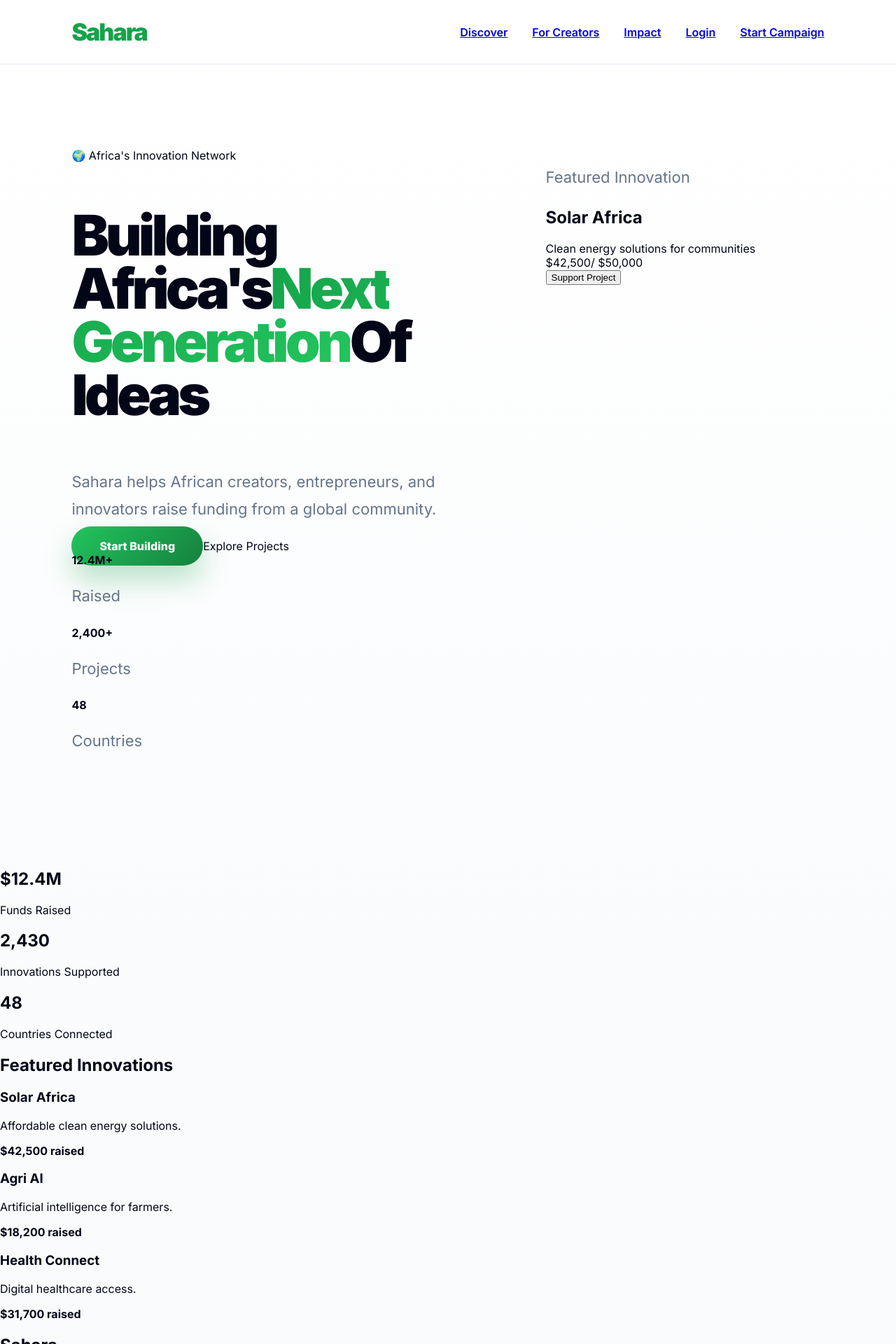
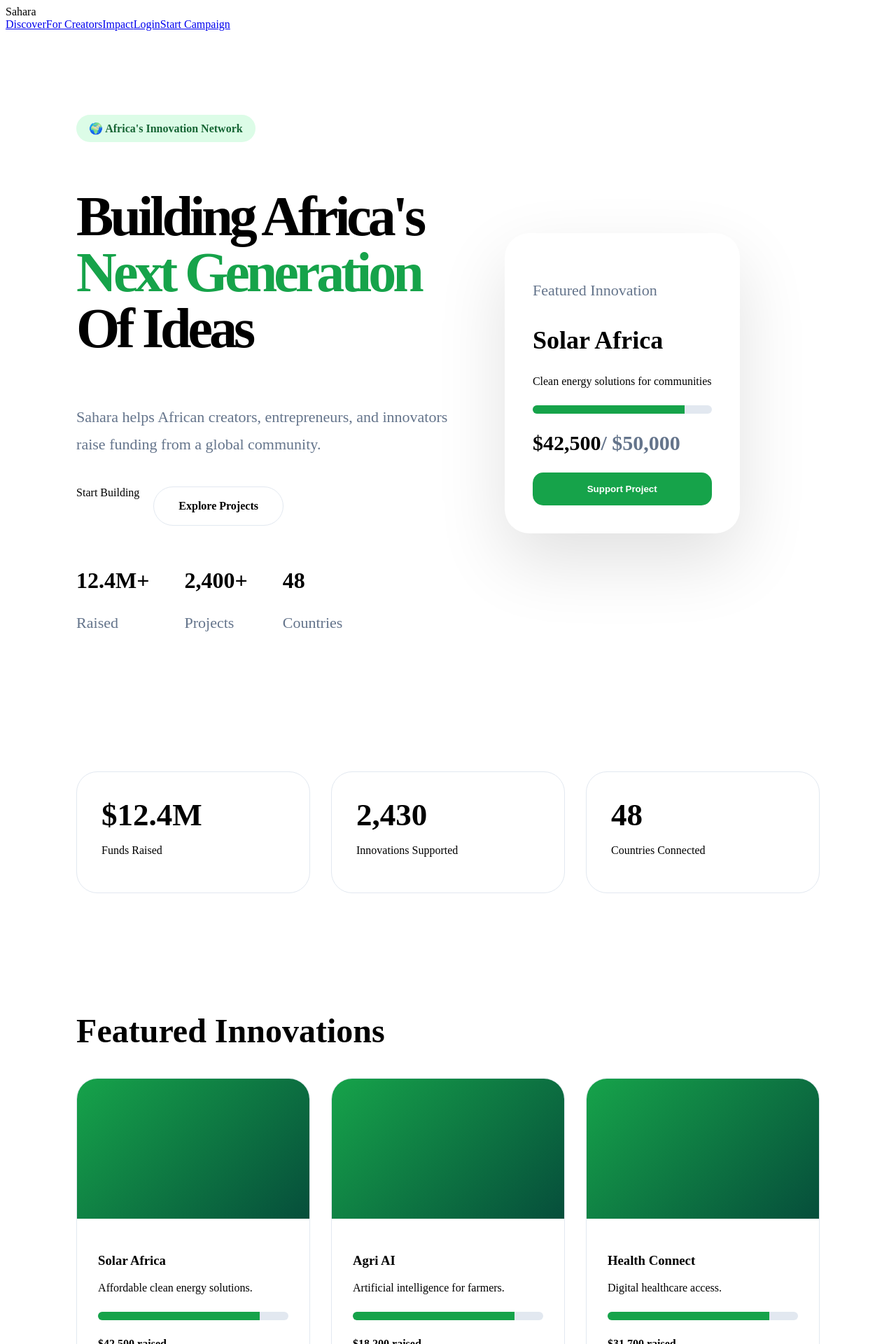
Before and after one commit to groupstum-dev/sahara, a Next.js app: page / in a window 1280 px wide. Shown: the top 1920 px of the page at 70% size. Built offline with nearby package versions, Linux system fonts and the light colour scheme.

Commit message:
Update globals.css

```diff
--- a/app/globals.css
+++ b/app/globals.css
@@ -1,144 +1,28 @@
-@import url("https://fonts.googleapis.com/css2?family=Inter:wght@400;500;600;700;800;900&display=swap");
+.badge{
 
+display:inline-block;
 
-:root {
+padding:10px 18px;
 
---primary:#16a34a;
+background:#dcfce7;
 
---primary-light:#22c55e;
+color:#166534;
 
---dark:#020617;
+border-radius:999px;
 
---background:#f8fafc;
-
---surface:#ffffff;
-
---muted:#64748b;
-
---border:#e2e8f0;
-
-
---radius-xl:32px;
-
---radius-lg:24px;
-
-
---shadow:
-
-0 30px 80px rgba(15,23,42,.12);
+font-weight:700;
 
 }
 
 
 
-*{
-
-box-sizing:border-box;
-
-}
-
-
-
-body{
-
-margin:0;
-
-font-family:"Inter",sans-serif;
-
-background:
-
-linear-gradient(
-
-180deg,
-
-#ffffff,
-
-#f8fafc
-
-);
-
-color:var(--dark);
-
-}
-
-
-
-
-/* NAVIGATION */
-
-
-.navbar{
-
-position:sticky;
-
-top:0;
-
-z-index:50;
-
-display:flex;
-
-justify-content:space-between;
-
-align-items:center;
-
-padding:25px 8%;
-
-background:
-
-rgba(255,255,255,.75);
-
-backdrop-filter:blur(20px);
-
-border-bottom:
-
-1px solid var(--border);
-
-}
-
-
-
-.logo{
-
-font-size:34px;
-
-font-weight:900;
-
-letter-spacing:-2px;
-
-color:var(--primary);
-
-}
-
-
-
-.nav-links{
-
-display:flex;
-
-gap:35px;
-
-font-weight:600;
-
-}
-
-
-
-
-
-/* HERO */
-
-
 .hero{
 
-padding:
-
-120px 8%;
+padding:120px 8%;
 
 display:grid;
 
-grid-template-columns:
-
-1.2fr .8fr;
+grid-template-columns:1fr 450px;
 
 gap:80px;
 
@@ -148,13 +32,9 @@ gap:80px;
 
 .hero h1{
 
-font-size:
+font-size:80px;
 
-80px;
-
-line-height:
-
-.95;
+line-height:1;
 
 letter-spacing:-5px;
 
@@ -166,21 +46,9 @@ font-weight:900;
 
 .hero h1 span{
 
-background:
+display:block;
 
-linear-gradient(
-
-135deg,
-
-#16a34a,
-
-#22c55e
-
-);
-
--webkit-background-clip:text;
-
-color:transparent;
+color:#16a34a;
 
 }
 
@@ -190,132 +58,193 @@ color:transparent;
 
 font-size:22px;
 
+color:#64748b;
+
 line-height:1.8;
-
-color:var(--muted);
-
-max-width:650px;
 
 }
 
 
 
+.hero-buttons{
 
+display:flex;
 
-/* GLASS CARDS */
+gap:20px;
 
-
-.glass{
-
-background:
-
-rgba(255,255,255,.7);
-
-backdrop-filter:
-
-blur(20px);
-
-border:
-
-1px solid rgba(255,255,255,.8);
-
-box-shadow:
-
-var(--shadow);
-
-border-radius:
-
-var(--radius-xl);
+margin-top:40px;
 
 }
 
 
 
+.btn-secondary{
 
+padding:18px 35px;
 
-/* BUTTONS */
+border-radius:999px;
 
+background:white;
 
-.btn-primary{
+border:1px solid #e2e8f0;
 
-background:
-
-linear-gradient(
-
-135deg,
-
-#22c55e,
-
-#15803d
-
-);
-
-color:white;
-
-padding:
-
-18px 40px;
-
-border-radius:
-
-999px;
-
-font-weight:800;
-
-border:none;
-
-box-shadow:
-
-0 20px 40px
-
-rgba(22,163,74,.3);
+font-weight:700;
 
 }
 
 
 
+.hero-card{
 
+display:flex;
 
-/* METRICS */
-
-
-.metrics{
-
-display:grid;
-
-grid-template-columns:
-
-repeat(3,1fr);
-
-gap:25px;
-
-padding:
-
-50px 8%;
+align-items:center;
 
 }
 
 
 
-.metric{
+.glass-card{
 
-padding:35px;
+padding:40px;
 
-border-radius:
-
-30px;
+border-radius:35px;
 
 background:white;
 
-border:
+box-shadow:
 
-1px solid var(--border);
+0 40px 100px rgba(0,0,0,.12);
 
 }
 
 
 
-.metric h2{
+.glass-card h2{
+
+font-size:36px;
+
+}
+
+
+
+.progress{
+
+height:12px;
+
+background:#e2e8f0;
+
+border-radius:20px;
+
+overflow:hidden;
+
+margin:25px 0;
+
+}
+
+
+
+.progress div{
+
+height:100%;
+
+width:85%;
+
+background:#16a34a;
+
+}
+
+
+
+.fund{
+
+font-size:30px;
+
+font-weight:800;
+
+}
+
+
+
+.fund span{
+
+color:#64748b;
+
+}
+
+
+
+.glass-card button{
+
+margin-top:25px;
+
+width:100%;
+
+padding:16px;
+
+border:none;
+
+border-radius:15px;
+
+background:#16a34a;
+
+color:white;
+
+font-weight:700;
+
+}
+
+
+
+.trust{
+
+display:flex;
+
+gap:50px;
+
+margin-top:60px;
+
+}
+
+
+
+.trust strong{
+
+font-size:32px;
+
+}
+
+
+
+.stats{
+
+padding:50px 8%;
+
+display:grid;
+
+grid-template-columns:repeat(3,1fr);
+
+gap:30px;
+
+}
+
+
+
+.stat-card{
+
+background:white;
+
+padding:35px;
+
+border-radius:30px;
+
+border:1px solid #e2e8f0;
+
+}
+
+
+
+.stat-card h2{
 
 font-size:45px;
 
@@ -325,67 +254,51 @@ margin:0;
 
 
 
+.projects{
 
-
-/* PROJECT CARDS */
-
-
-.project-grid{
-
-display:grid;
-
-grid-template-columns:
-
-repeat(auto-fit,minmax(330px,1fr));
-
-gap:35px;
-
-padding:
-
-80px 8%;
+padding:80px 8%;
 
 }
 
 
 
-.project{
+.projects h2{
 
-background:white;
-
-border-radius:
-
-32px;
-
-overflow:hidden;
-
-border:
-
-1px solid var(--border);
-
-transition:.3s;
+font-size:48px;
 
 }
 
 
 
-.project:hover{
+.campaign-grid{
 
-transform:
+display:grid;
 
-translateY(-10px);
+grid-template-columns:repeat(3,1fr);
 
-box-shadow:
-
-var(--shadow);
+gap:30px;
 
 }
 
 
 
+.campaign-card{
 
-.project-cover{
+background:white;
 
-height:220px;
+border-radius:30px;
+
+overflow:hidden;
+
+border:1px solid #e2e8f0;
+
+}
+
+
+
+.campaign-image{
+
+height:200px;
 
 background:
 
@@ -403,116 +316,21 @@ linear-gradient(
 
 
 
+.campaign-body{
 
-
-/* DASHBOARD */
-
-
-.dashboard-layout{
-
-display:grid;
-
-grid-template-columns:
-
-260px 1fr;
-
-min-height:100vh;
+padding:30px;
 
 }
 
 
 
-.sidebar{
+footer{
 
-background:#020617;
+padding:60px;
 
-color:white;
-
-padding:35px;
+text-align:center;
 
 }
-
-
-
-.dashboard-content{
-
-padding:50px;
-
-}
-
-
-
-
-.analytics-card{
-
-background:white;
-
-padding:35px;
-
-border-radius:
-
-30px;
-
-border:
-
-1px solid var(--border);
-
-}
-
-
-
-
-
-/* CAMPAIGN DETAIL */
-
-
-.campaign-header{
-
-padding:
-
-80px 8%;
-
-}
-
-
-
-.campaign-title{
-
-font-size:
-
-64px;
-
-font-weight:
-
-900;
-
-letter-spacing:-3px;
-
-}
-
-
-
-.funding-box{
-
-background:white;
-
-padding:40px;
-
-border-radius:
-
-32px;
-
-box-shadow:
-
-var(--shadow);
-
-}
-
-
-
-
-
-/* MOBILE */
 
 
 @media(max-width:900px){
@@ -531,14 +349,9 @@ font-size:48px;
 }
 
 
-.metrics{
+.stats,
 
-grid-template-columns:1fr;
-
-}
-
-
-.dashboard-layout{
+.campaign-grid{
 
 grid-template-columns:1fr;
 
```
